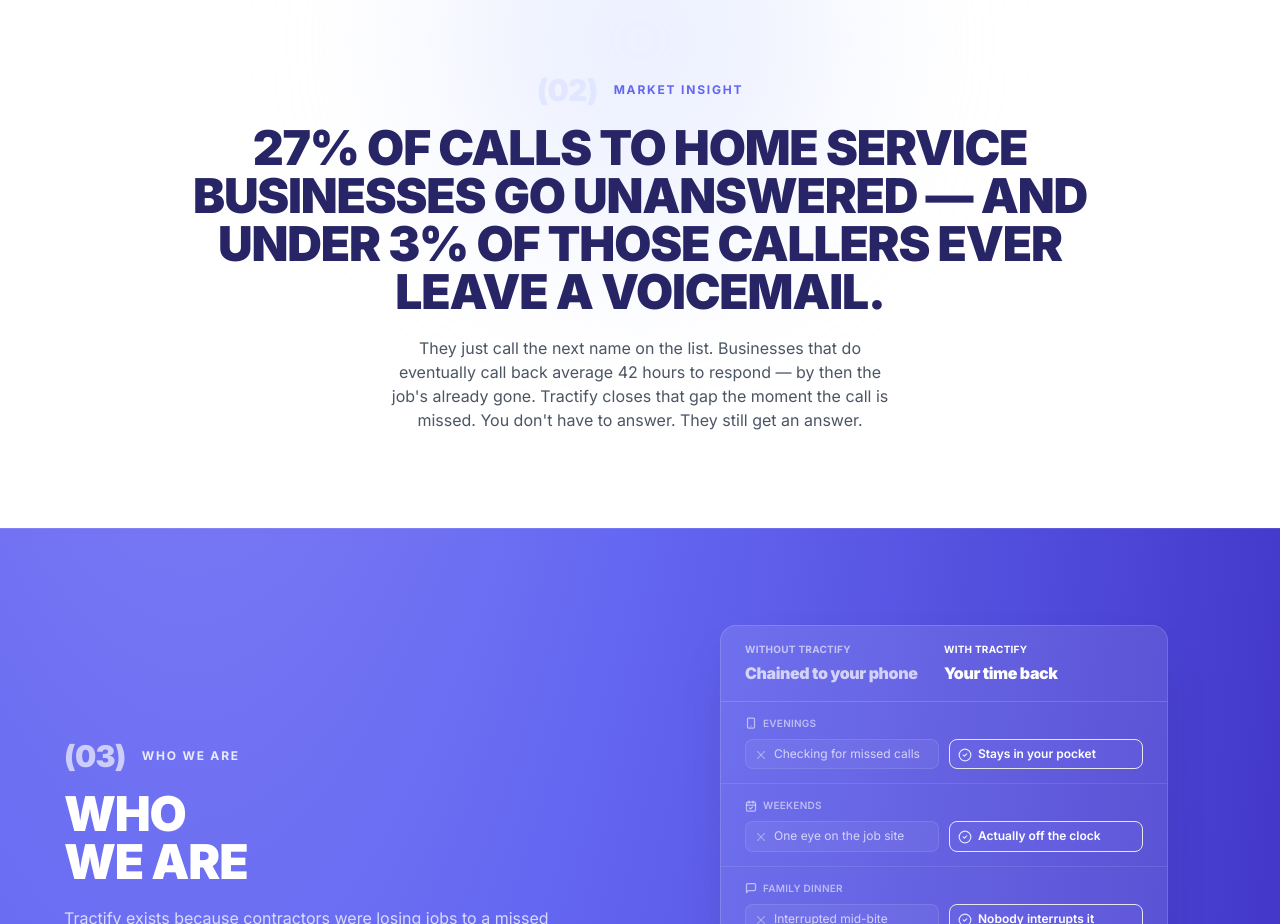
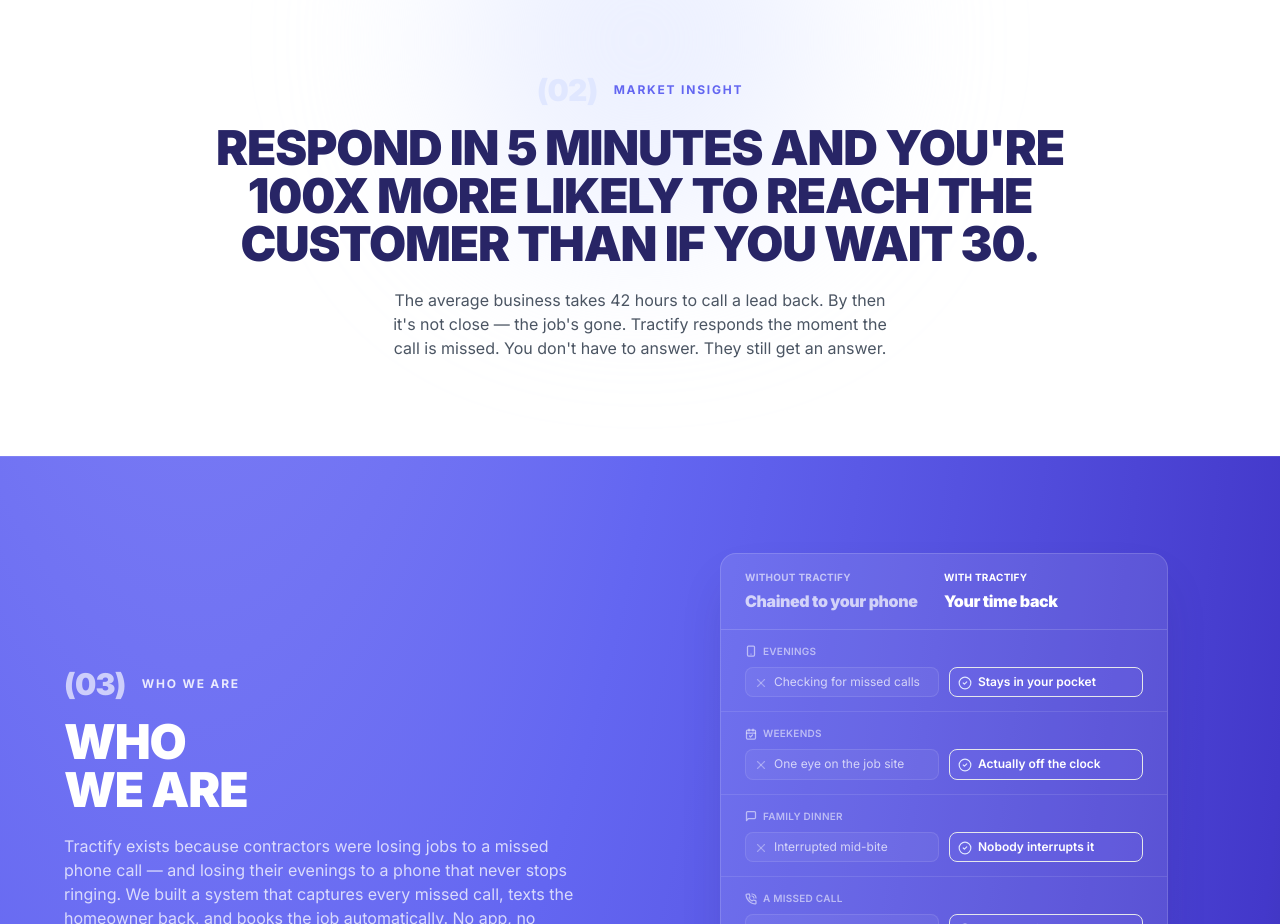
Before and after one commit to ProBookHQ-source/probook-hq, a React (Vite) app in the folder frontend/: page / in a window 1280 px wide. Shown: the part 2260-3184 px from the top of the page. Built offline with nearby package versions, Linux system fonts and the light colour scheme; no server answers.

Commit message:
Market Insight: lead with 100x speed-to-lead stat instead of 27% unanswered-call stat

```diff
--- a/frontend/src/pages/LandingPage.jsx
+++ b/frontend/src/pages/LandingPage.jsx
@@ -693,14 +693,13 @@ export default function LandingPage() {
               <Eyebrow dark>Market Insight</Eyebrow>
             </div>
             <h2 className="font-display text-brand-900 text-3xl sm:text-5xl leading-[1.05] tracking-tight mb-5">
-              27% OF CALLS TO HOME SERVICE BUSINESSES GO UNANSWERED — AND UNDER 3% OF THOSE
-              CALLERS EVER LEAVE A VOICEMAIL.
+              RESPOND IN 5 MINUTES AND YOU'RE 100X MORE LIKELY TO REACH THE CUSTOMER THAN IF
+              YOU WAIT 30.
             </h2>
             <p className="text-gray-600 text-sm sm:text-base leading-relaxed max-w-lg mx-auto">
-              They just call the next name on the list. Businesses that do eventually call back
-              average 42 hours to respond — by then the job's already gone. Tractify closes that
-              gap the moment the call is missed. You don't have to answer. They still get an
-              answer.
+              The average business takes 42 hours to call a lead back. By then it's not close —
+              the job's gone. Tractify responds the moment the call is missed. You don't have to
+              answer. They still get an answer.
             </p>
           </div>
         </section>
```
Also changed, not shown: frontend/vite.config.js.timestamp-1787032469293-6dfdf6e8b3b4a.mjs (added, +21 -0 lines).
